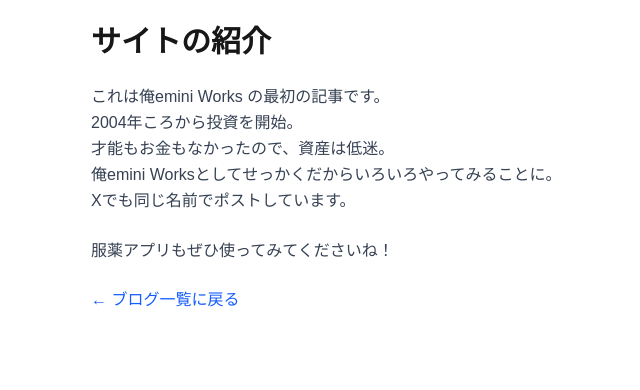
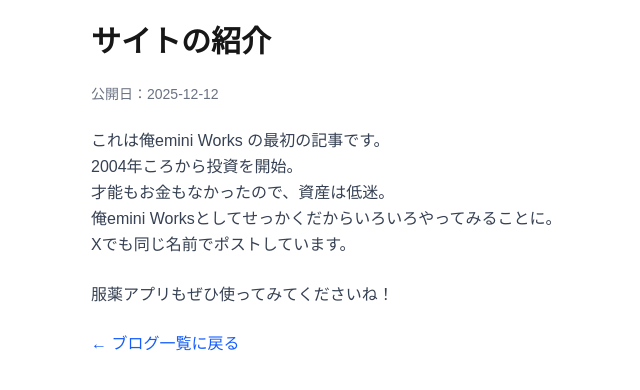
Before and after one commit to coro14t/Fukuyaku-app, a Next.js app: page /blog/first-post in a window 1280 px wide. Shown: the top 390 px of the page, without its empty margins (237-877 px from the left). Built offline with nearby package versions, Linux system fonts and the light colour scheme.

Commit message:
add published date to first post

```diff
--- a/app/blog/first-post/page.tsx
+++ b/app/blog/first-post/page.tsx
@@ -1,11 +1,17 @@
-"use client";
+import Link from "next/link";
 
-import Link from "next/link";
+// ← ここで日付を定義
+const publishedDate = "2025-12-12";
 
 export default function FirstPost() {
   return (
     <main className="p-6 max-w-2xl mx-auto space-y-6">
       <h1 className="text-3xl font-bold">サイトの紹介</h1>
+
+      {/* 日付表示 */}
+      <p className="text-sm text-gray-500">
+        公開日：{publishedDate}
+      </p>
 
       <p className="leading-relaxed text-gray-700">
         これは俺emini Works の最初の記事です。<br />
```
